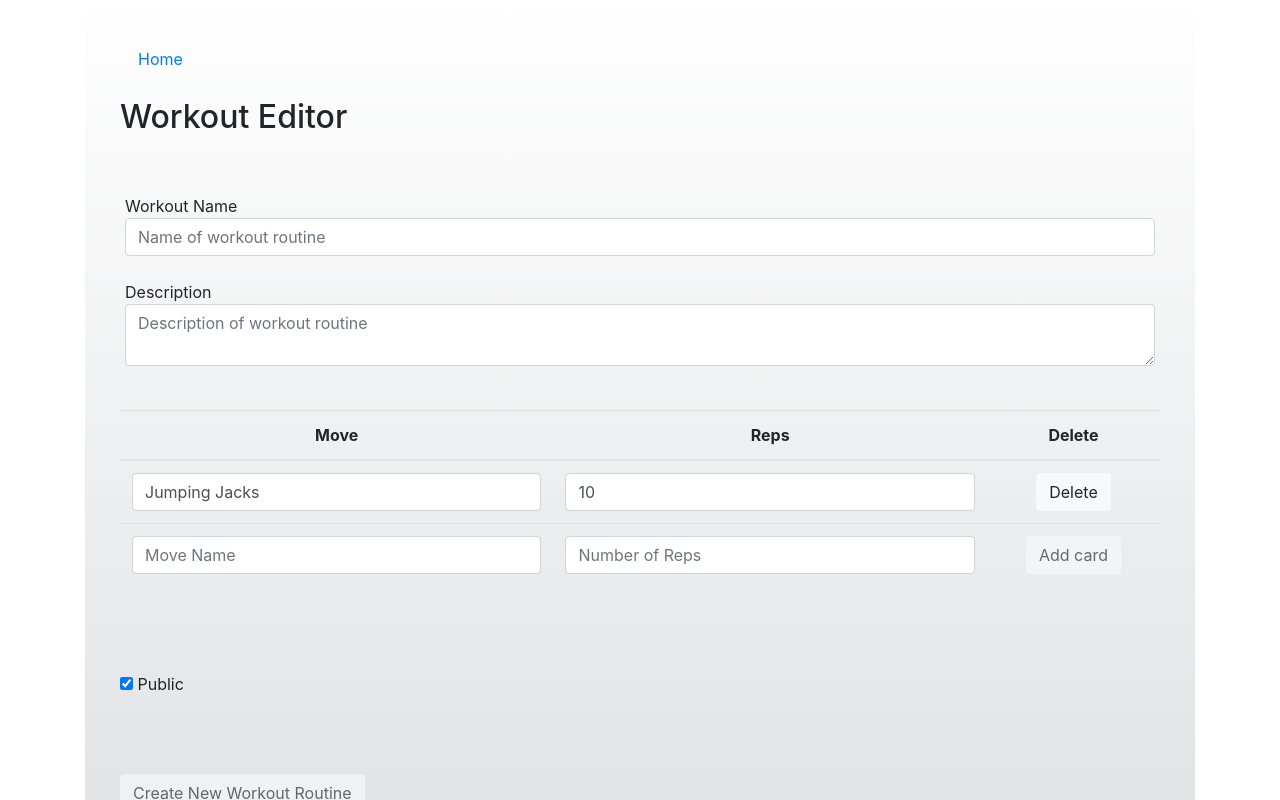
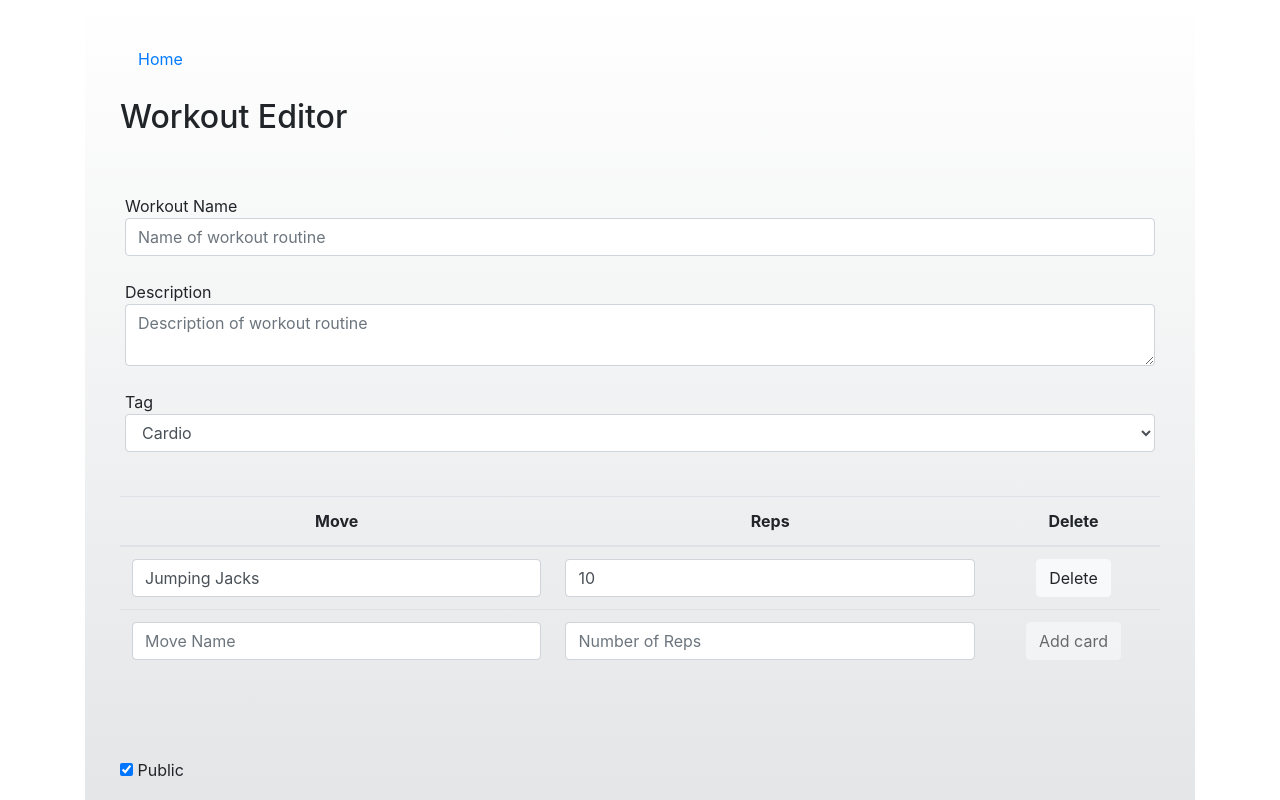
Before and after one commit to jenniferli1098/fitnessApp, a React (Create React App) app: page /editor in a window 1280 px wide. Shown: the top 800 px of the page. Built offline with nearby package versions, Linux system fonts and the light colour scheme; no server answers; the database is empty; sample sign-in values are in the browser's storage.

Commit message:
added tag

```diff
--- a/src/CardEditor.js
+++ b/src/CardEditor.js
@@ -17,7 +17,7 @@ class CardEditor extends React.Component {
             reps: '',
             name: '',
             description: '',
-            descr: '',
+            tag: '',
             visibility: true,
         };
     }
@@ -45,9 +45,6 @@ class CardEditor extends React.Component {
         } else if(side == "reps") {
         cards[index].reps = value;
 
-        } else {
-            cards[index].decr = value;
-
         }
         this.setState({cards});
         console.log(cards[index].reps);
@@ -67,7 +64,6 @@ class CardEditor extends React.Component {
     }
     createDeck = () => {
 
-        console.log("creating deck");
         const updates = {};
         const workoutId = this.props.firebase.push('/workouts').key;
         console.log(this.props.isLoggedIn);
@@ -78,6 +74,7 @@ class CardEditor extends React.Component {
             description: this.state.description,
             visibility: this.state.visibility,
             owner: this.props.isLoggedIn,
+            tag: this.state.tag,
             num: 0
         };
 
@@ -86,6 +83,7 @@ class CardEditor extends React.Component {
             description: this.state.description,
             owner: this.props.isLoggedIn,
             visibility: this.state.visibility,
+            tag: this.state.tag,
         }
         updates[`/homepage/${workoutId}`] = workout;
 
@@ -144,6 +142,22 @@ class CardEditor extends React.Component {
                         placeholder="Description of workout routine"
                         value={this.state.description}
                     />
+                </div>
+                <br></br>
+                <div>
+                    Tag
+                    <select class="form-control"
+                        name="tag"
+                        onChange={this.handleChange}
+                        placeholder="Tag of workout routine"
+                        value={this.state.tag}
+                    >
+                    <option>Cardio</option>
+                    <option>Strength</option>
+                    <option>Yoga</option>
+                    <option>Sports</option>
+                    <option>Cool Down</option>
+                    </select>
                 </div>
                 <br></br>
                 <div class="row">
```
